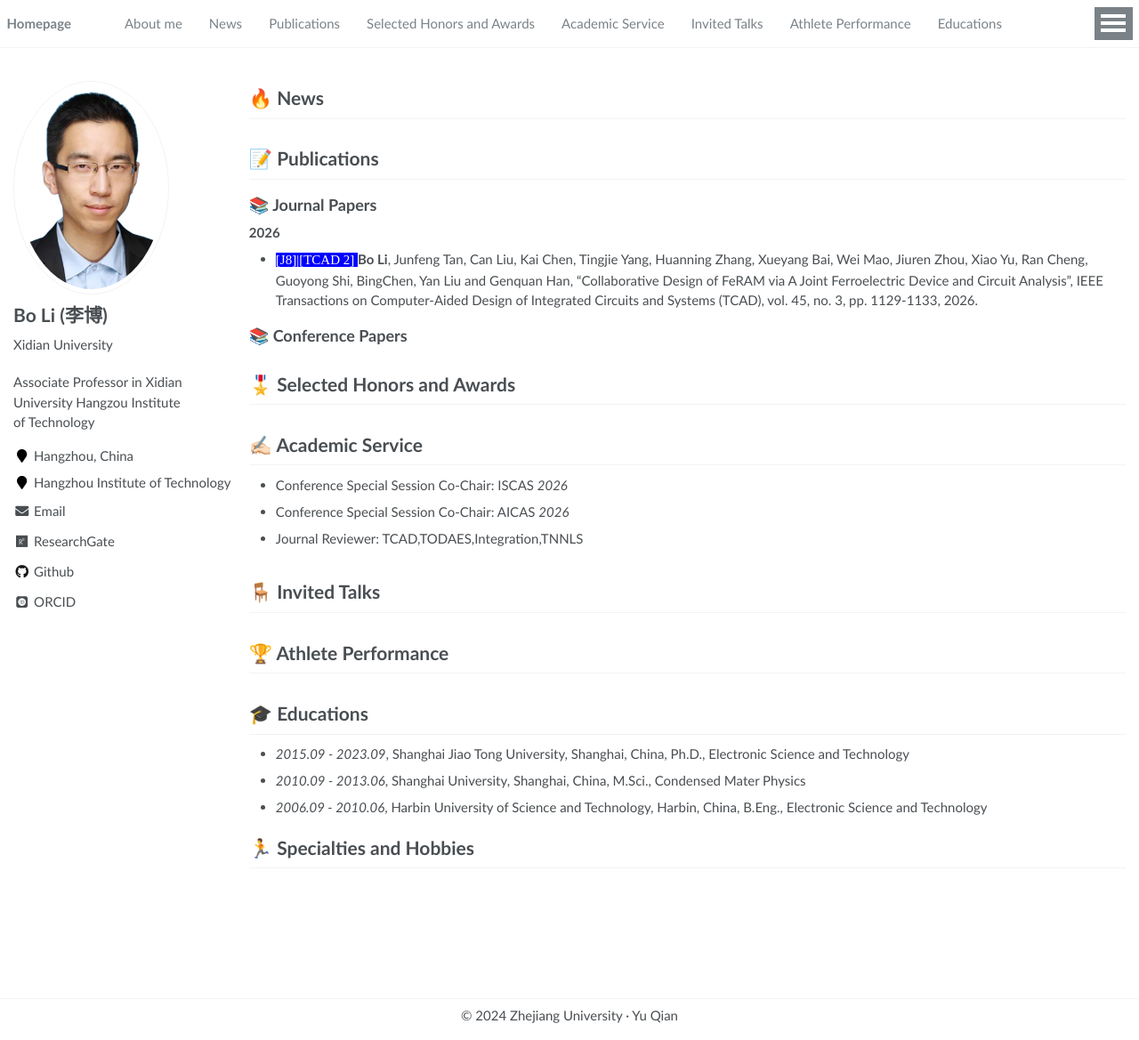
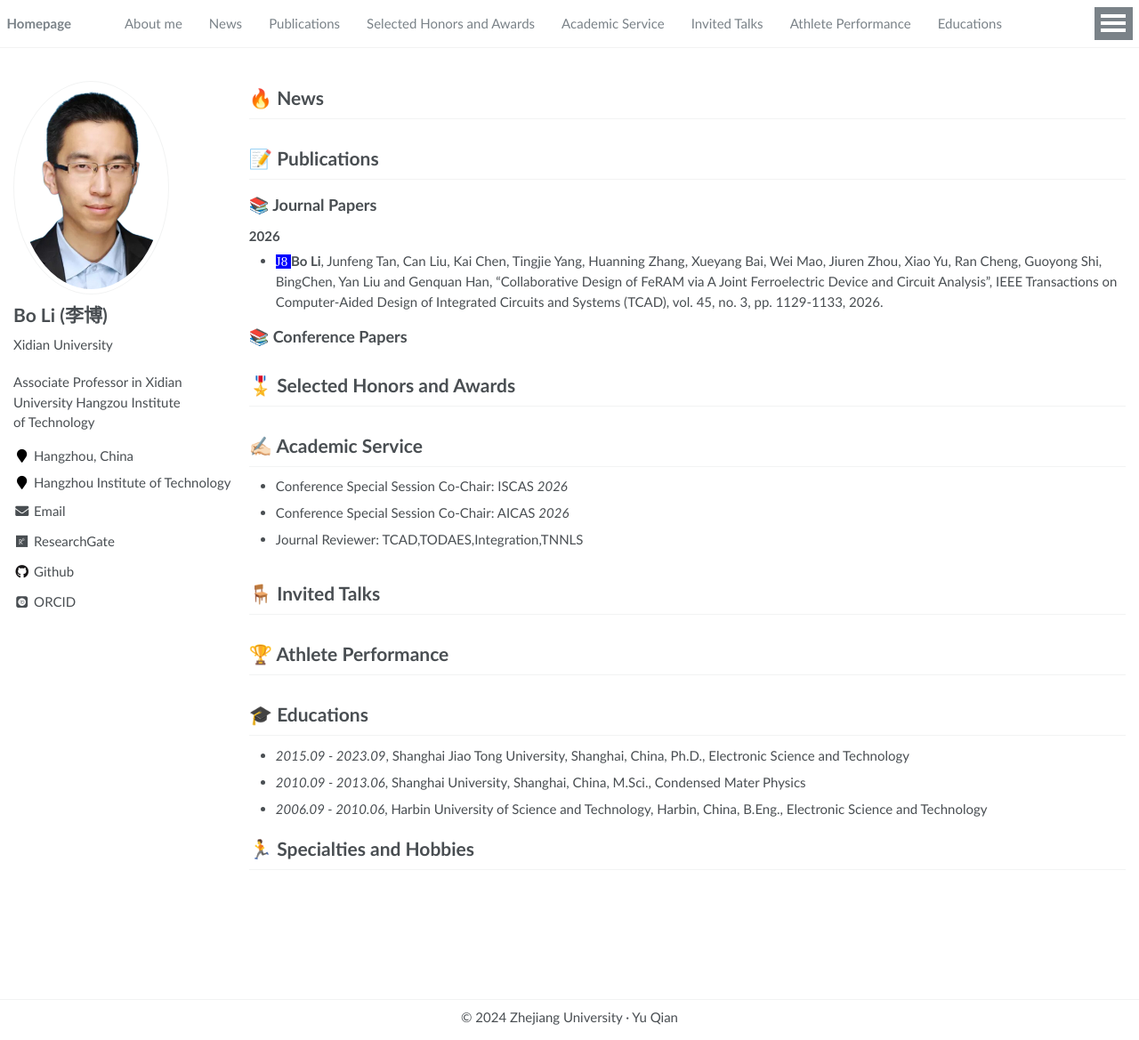
Before and after one commit to ScholarBoLi/ScholarBoLi.github.io, a Jekyll site: the page built from _pages/about.md, in a window 1280 px wide and 1169 px high. Shown: the whole window at 89% size. Built offline with Jekyll 4.4.1, drawn with Linux system fonts in a browser that asks for light colours; some web fonts are replaced.

Commit message:
Refactor about.md for improved formatting

```diff
--- a/_pages/about.md
+++ b/_pages/about.md
@@ -28,8 +28,8 @@ redirect_from:
 # 📝 Publications
 ## 📚 Journal Papers
 
-**2026**
-- <span style="background-color:blue; color:white; font-family: 'Special Elite', cursive;"> [J8]|[TCAD 2] </span> **Bo Li**, Junfeng Tan, Can Liu, Kai Chen, Tingjie Yang, Huanning Zhang, Xueyang Bai, Wei Mao, Jiuren Zhou, Xiao Yu, Ran Cheng, Guoyong Shi, BingChen, Yan Liu and Genquan Han, "Collaborative Design of FeRAM via A Joint Ferroelectric Device and Circuit Analysis", IEEE Transactions on Computer-Aided Design of Integrated Circuits and Systems (TCAD), vol. 45, no. 3, pp. 1129-1133, 2026.
+### **2026**
+- <span style="background-color:blue; color:white; font-family: 'Special Elite', cursive;"> J8 </span> **Bo Li**, Junfeng Tan, Can Liu, Kai Chen, Tingjie Yang, Huanning Zhang, Xueyang Bai, Wei Mao, Jiuren Zhou, Xiao Yu, Ran Cheng, Guoyong Shi, BingChen, Yan Liu and Genquan Han, "Collaborative Design of FeRAM via A Joint Ferroelectric Device and Circuit Analysis", IEEE Transactions on Computer-Aided Design of Integrated Circuits and Systems (TCAD), vol. 45, no. 3, pp. 1129-1133, 2026.
 
 ## 📚 Conference Papers
 
```
